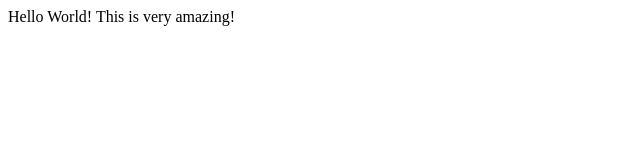
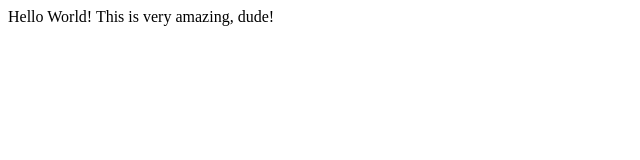
Before and after one commit to HaarDee/Computergrafik, a plain HTML site: page index.html in a window 1280 px wide. Shown: the full height of the page, 0-640 px from the left. Drawn offline with Linux system fonts and the light colour scheme.

Commit message:
Change 1

```diff
--- a/index.html
+++ b/index.html
@@ -5,6 +5,6 @@
 </head>
 <body>
 Hello World!
-This is very amazing!
+This is very amazing, dude!
 </body>
 </html>
```
